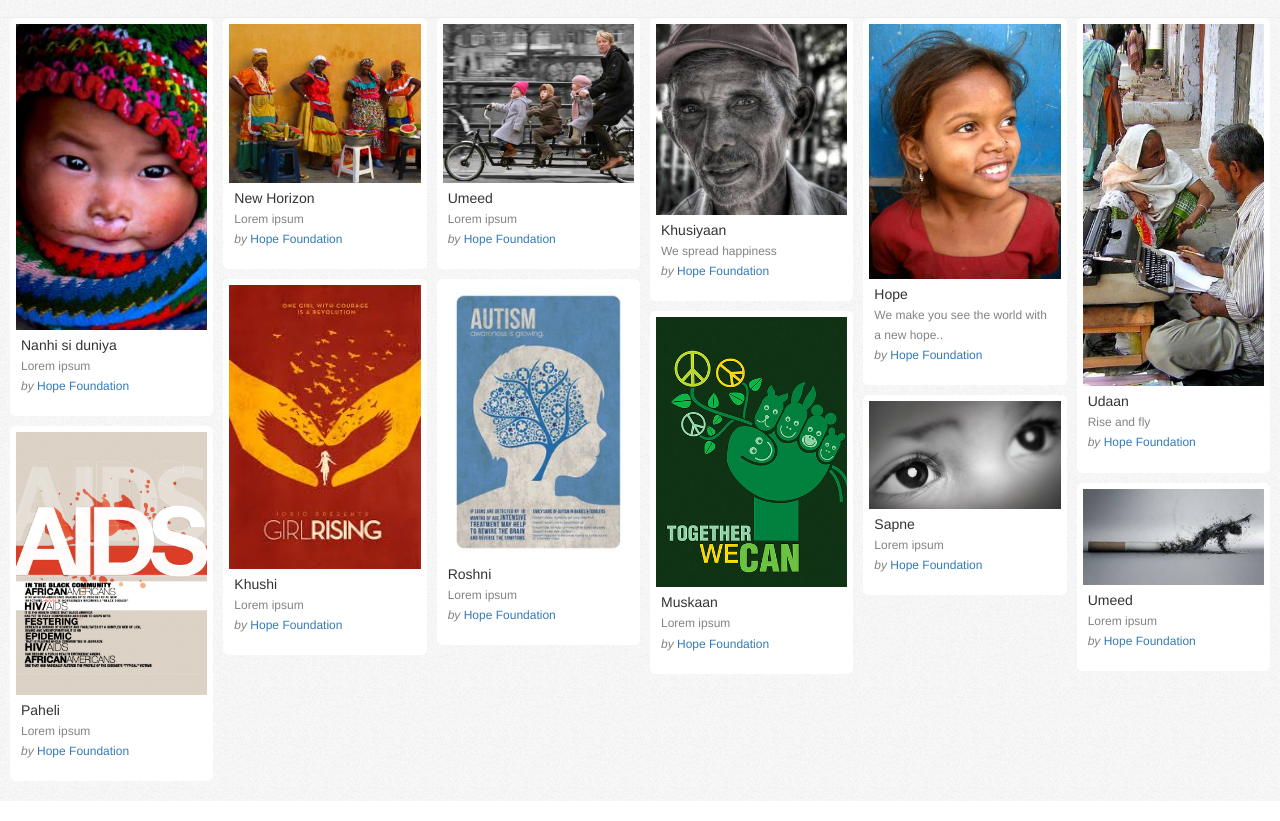
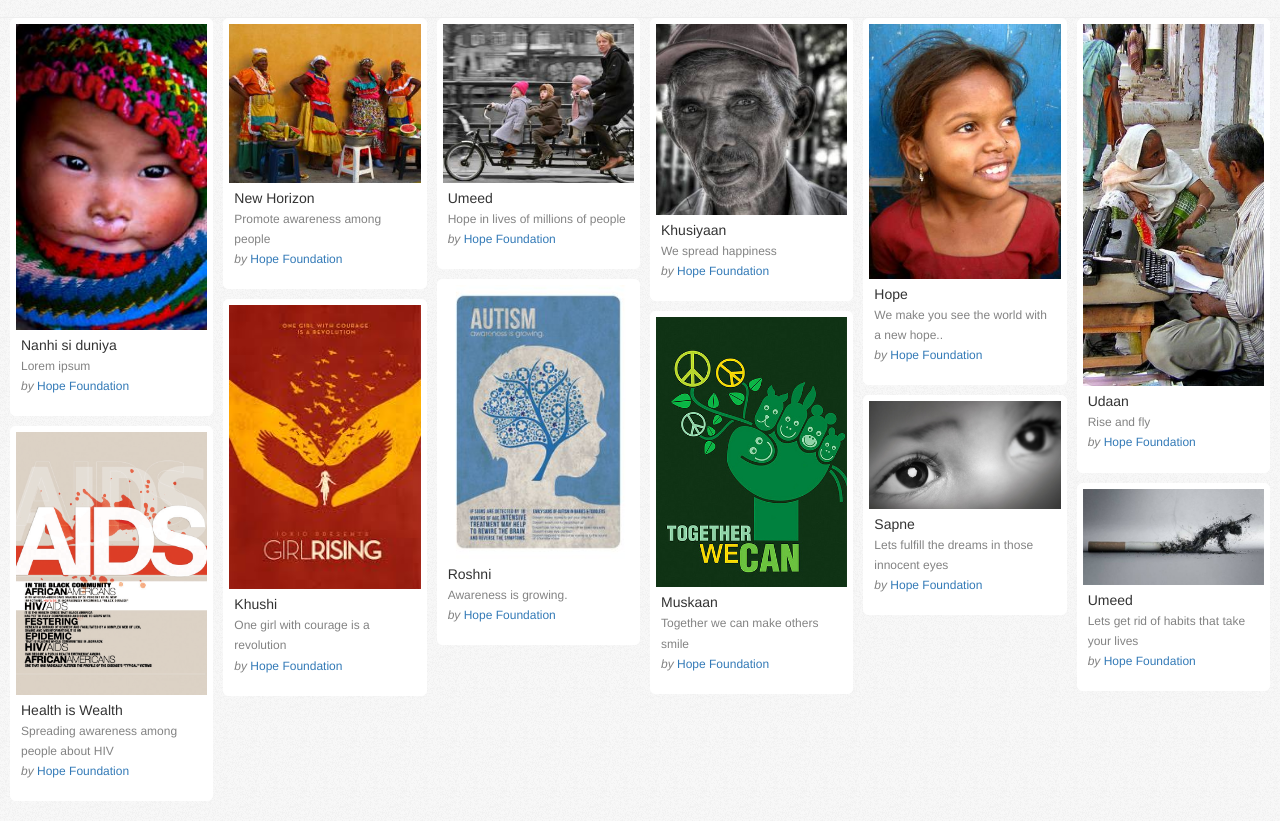
Before and after one commit to hkasera/WeCare, a website: page index.html in a window 1280 px wide. Shown: the part 63-884 px from the top of the page. Drawn offline with Linux system fonts and the light colour scheme.

Commit message:
Added files and final changes

```diff
--- a/index.html
+++ b/index.html
@@ -21,18 +21,16 @@
       <div ng-controller="PhotoGridCtrl">
         <ul class="flowGrid" ng-flow-grid="demoGird" min-item-width="200">
           <li class="flowGridItem" ng-repeat="campaign in campaigns">
-              <a href="{{campaign.url}}" class="flowGridImg"><img ng-src="{{campaign.img}}"></a>
+              <a ng-href="{{campaign.url}}" class="flowGridImg"><img ng-src="{{campaign.img}}"></a>
               <p class="flowGridMetadata">
-                <span>
-                  {{campaign.name}}
+                <span ng-bind="campaign.name">
                 </span>
                 <br/>
-                <span class="shortDesc">
-                  {{campaign.shortDesc}}
+                <span class="shortDesc" ng-bind="campaign.shortDesc">
                 </span>
                 <br />
                 <span class="shortDesc">
-                  <i>by</i>&nbsp;<a href="{{campaign.ngo.url}}">{{campaign.ngo.name}}</a>
+                  <i>by</i>&nbsp;<a ng-href="{{campaign.ngo.url}}" ng-bind="campaign.ngo.name"></a>
                 </span>
               </p>
           </li>
--- a/public/css/style.css
+++ b/public/css/style.css
@@ -88,7 +88,7 @@ body.campaign-page,body.ngo-page {
     color:#FFF
 }
 
-.campaign-page .pull-left,.campaign-page .panel-heading,.campaign-page .caption {
+.campaign-page .pull-left,.campaign-page .panel-heading,.campaign-page .caption,.campaign-page .text-muted {
     color:#449F93
 }
 
@@ -108,10 +108,14 @@ body.campaign-page,body.ngo-page {
     color:#FFF
 }
 
-.ngo-page .pull-left,.ngo-page .panel-heading,.ngo-page .caption {
+.ngo-page .pull-left,.ngo-page .panel-heading,.ngo-page .caption,.ngo-page .text-muted {
     color:#75A0CC
 }
 
 .breadcrumb {
     background-color:#FFF
 }
+.panel-body{
+  overflow: hidden;
+  text-overflow: ellipsis;
+}
--- a/public/js/app.js
+++ b/public/js/app.js
@@ -42,7 +42,7 @@ app.controller('PhotoGridCtrl',['$scope','fgDelegate',function($scope,fgDelegate
                url : '/ngo/n111001'
             },
             url: '/campaign/c11001',
-            shortDesc: 'Lorem ipsum'
+            shortDesc: 'Hope in lives of millions of people'
         },
         {
             img:'/img/camp5.jpeg',
@@ -52,7 +52,7 @@ app.controller('PhotoGridCtrl',['$scope','fgDelegate',function($scope,fgDelegate
                url : '/ngo/n111001'
             },
             url: '/campaign/c11001',
-            shortDesc: 'Lorem ipsum'
+            shortDesc: 'Promote awareness among people'
         },
         {
             img:'/img/camp6.jpeg',
@@ -72,7 +72,7 @@ app.controller('PhotoGridCtrl',['$scope','fgDelegate',function($scope,fgDelegate
                url : '/ngo/n111001'
             },
             url: '/campaign/c11001',
-            shortDesc: 'Lorem ipsum'
+            shortDesc: 'Lets get rid of habits that take your lives'
         },
         {
             img:'/img/camp8.jpg',
@@ -82,7 +82,7 @@ app.controller('PhotoGridCtrl',['$scope','fgDelegate',function($scope,fgDelegate
                url : '/ngo/n111001'
             },
             url: '/campaign/c11001',
-            shortDesc: 'Lorem ipsum'
+            shortDesc: 'Lets fulfill the dreams in those innocent eyes'
         },
         {
             img:'/img/camp9.jpg',
@@ -92,7 +92,7 @@ app.controller('PhotoGridCtrl',['$scope','fgDelegate',function($scope,fgDelegate
                url : '/ngo/n111001'
             },
             url: '/campaign/c11001',
-            shortDesc: 'Lorem ipsum'
+            shortDesc: 'Together we can make others smile'
         },
         {
             img:'/img/camp10.jpg',
@@ -102,7 +102,7 @@ app.controller('PhotoGridCtrl',['$scope','fgDelegate',function($scope,fgDelegate
                url : '/ngo/n111001'
             },
             url: '/campaign/c11001',
-            shortDesc: 'Lorem ipsum'
+            shortDesc: 'Awareness is growing.'
         },
         {
             img:'/img/camp11.jpeg',
@@ -112,17 +112,17 @@ app.controller('PhotoGridCtrl',['$scope','fgDelegate',function($scope,fgDelegate
                url : '/ngo/n111001'
             },
             url: '/campaign/c11001',
-            shortDesc: 'Lorem ipsum'
+            shortDesc: 'One girl with courage is a revolution'
         },
         {
             img:'/img/camp12.png',
-            name:'Paheli',
+            name:'Health is Wealth',
             ngo: {
                name : 'Hope Foundation',
                url : '/ngo/n111001'
             },
             url: '/campaign/c11001',
-            shortDesc: 'Lorem ipsum'
+            shortDesc: 'Spreading awareness among people about HIV'
         },
 
     ]
```
Also changed, not shown: campaign.html (+1 -1 lines), ngo.html (+1 -1 lines), 1 other file.
